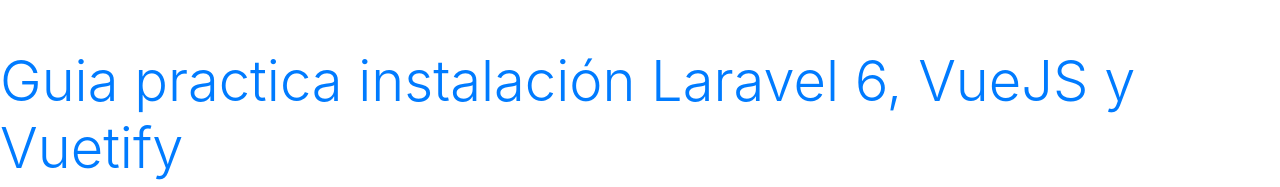
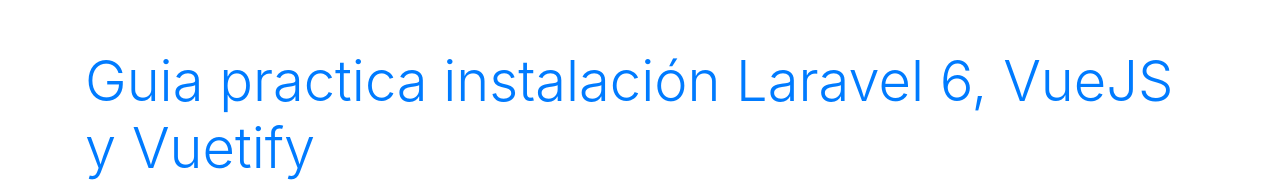
Before and after one commit to cesar92id/cesarquintana.github.io, a plain HTML site: page index.html in a window 1280 px wide. Shown: the top 187 px of the page. Drawn offline with nearby package versions, Linux system fonts and the light colour scheme.

Commit message:
Primer Commit

```diff
--- a/index.html
+++ b/index.html
@@ -8,10 +8,13 @@
     <!-- Bootstrap CSS -->
     <link rel="stylesheet" href="https://stackpath.bootstrapcdn.com/bootstrap/4.4.1/css/bootstrap.min.css" integrity="sha384-Vkoo8x4CGsO3+Hhxv8T/Q5PaXtkKtu6ug5TOeNV6gBiFeWPGFN9MuhOf23Q9Ifjh" crossorigin="anonymous">
 
-    <title>Hello, world!</title>
+    <title>Guía instalación</title>
   </head>
   <body>
-    <h1 class="text center mt-5 display-4 text-primary ">Guia practica instalación Laravel 6, VueJS y Vuetify</h1>
+
+<div class="container">
+
+        <h1 class="text center mt-5 display-4 text-primary ">Guia practica instalación Laravel 6, VueJS y Vuetify</h1>
 
     <p>Esta guía tiene el objetivo de indicar los pasos necesarios para una correcta instalacion de las librerias
         que usaremos en el desarrollo, los detalles como, qué es un componente en VUE, que es Vuetify o por qué
@@ -186,7 +189,7 @@
     <img src="img/imagen-5.png" class="rounded mx-auto d-block" width="900" height="">
 
 
-
+</div>
 
     <!-- Optional JavaScript -->
     <!-- jQuery first, then Popper.js, then Bootstrap JS -->
```
